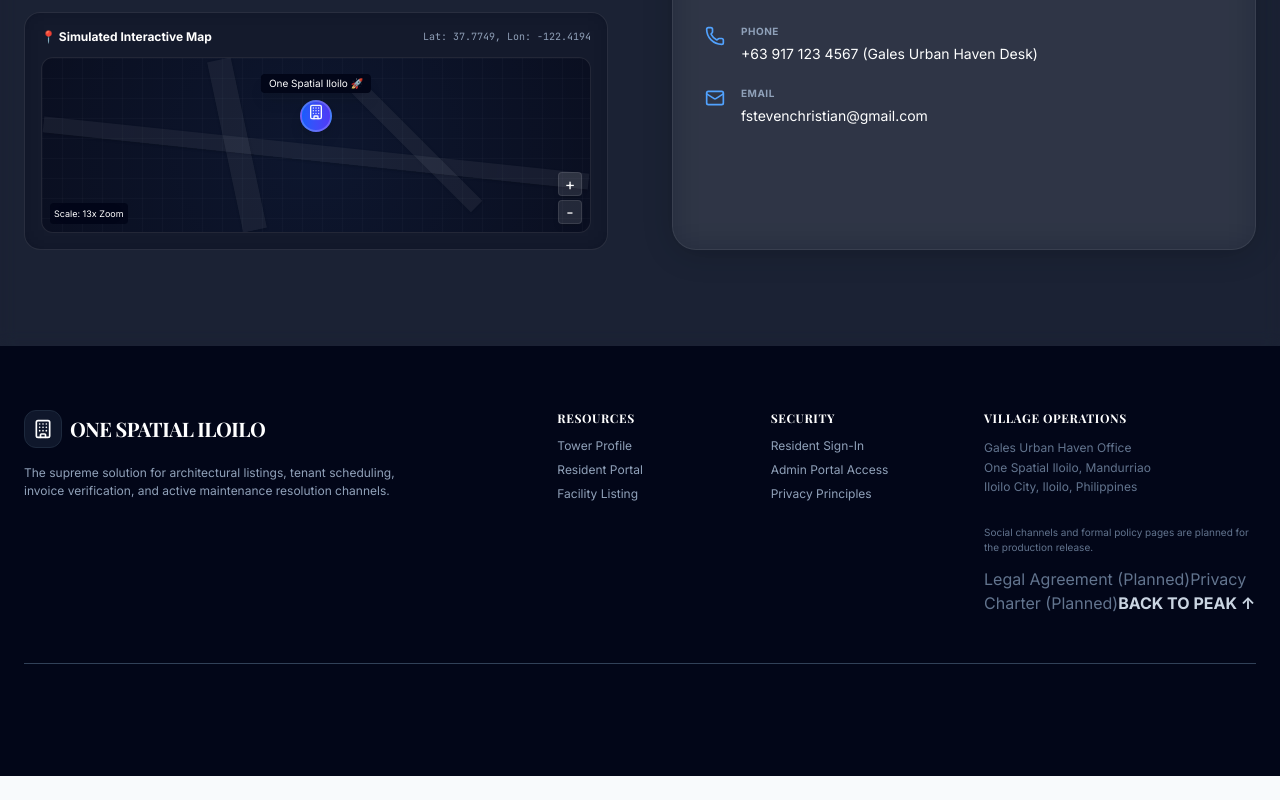
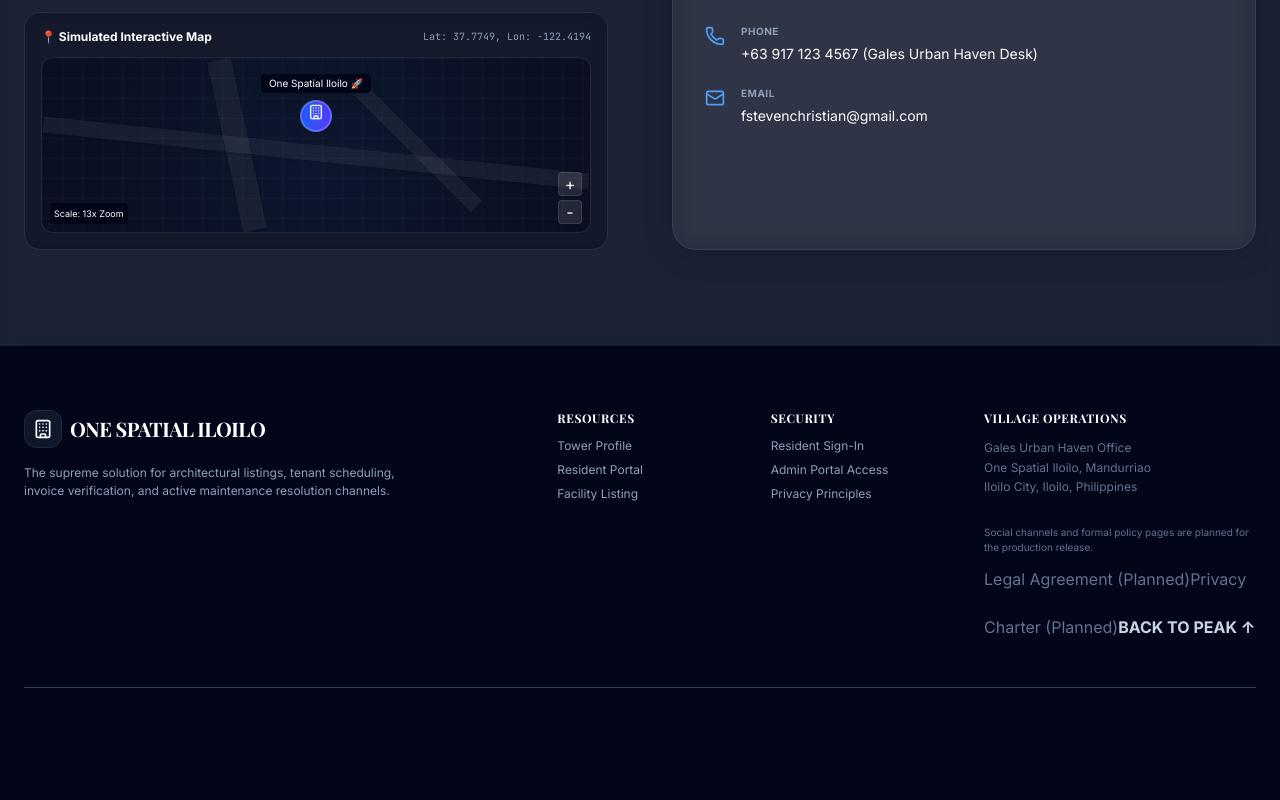
Before and after one commit to Steven20875/Condominium-booking-and-operation-management-system, a React (Vite) app: page / in a window 1280 px wide. Shown: the part 6180-6980 px from the top of the page. Before the commit the page ends 6956 px from the top, so only its background shows below. Built offline with nearby package versions, Linux system fonts and the light colour scheme; no server answers; a web font is replaced by a local one.

Commit message:
Adjust back to top spacing

```diff
--- a/src/components/LandingPage.tsx
+++ b/src/components/LandingPage.tsx
@@ -683,7 +683,7 @@ export default function LandingPage({ onLoginClick, onBrowseClick }: LandingPage
               <p className="pt-4 text-[10px] text-slate-500">Social channels and formal policy pages are planned for the production release.</p>
             <span className="text-slate-500">Legal Agreement (Planned)</span>
             <span className="text-slate-500">Privacy Charter (Planned)</span>
-            <a href="#landing-root" className="hover:text-slate-400 font-bold uppercase text-slate-300">Back To Peak ↑</a>
+            <a href="#landing-root" className="mt-6 inline-block hover:text-slate-400 font-bold uppercase text-slate-300">Back To Peak ↑</a>
           </div>
         </div>
       </footer>
```
